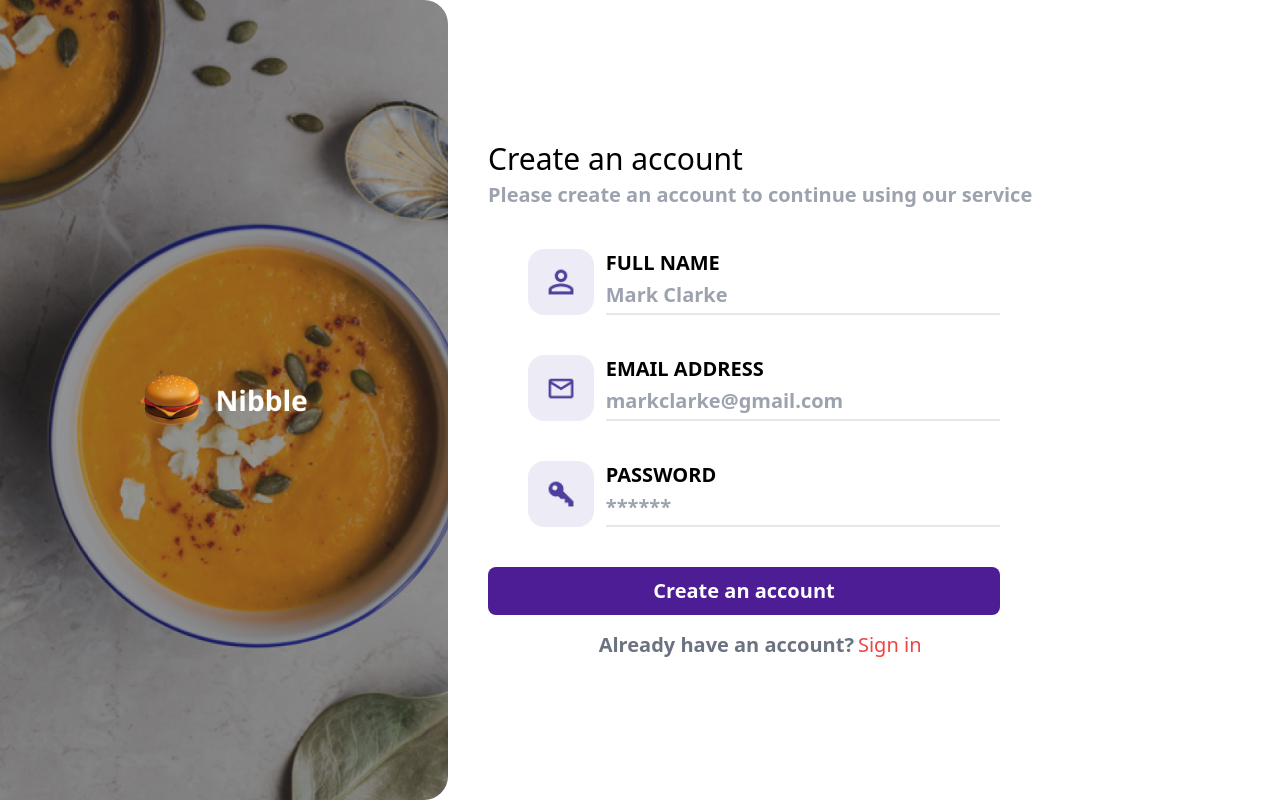
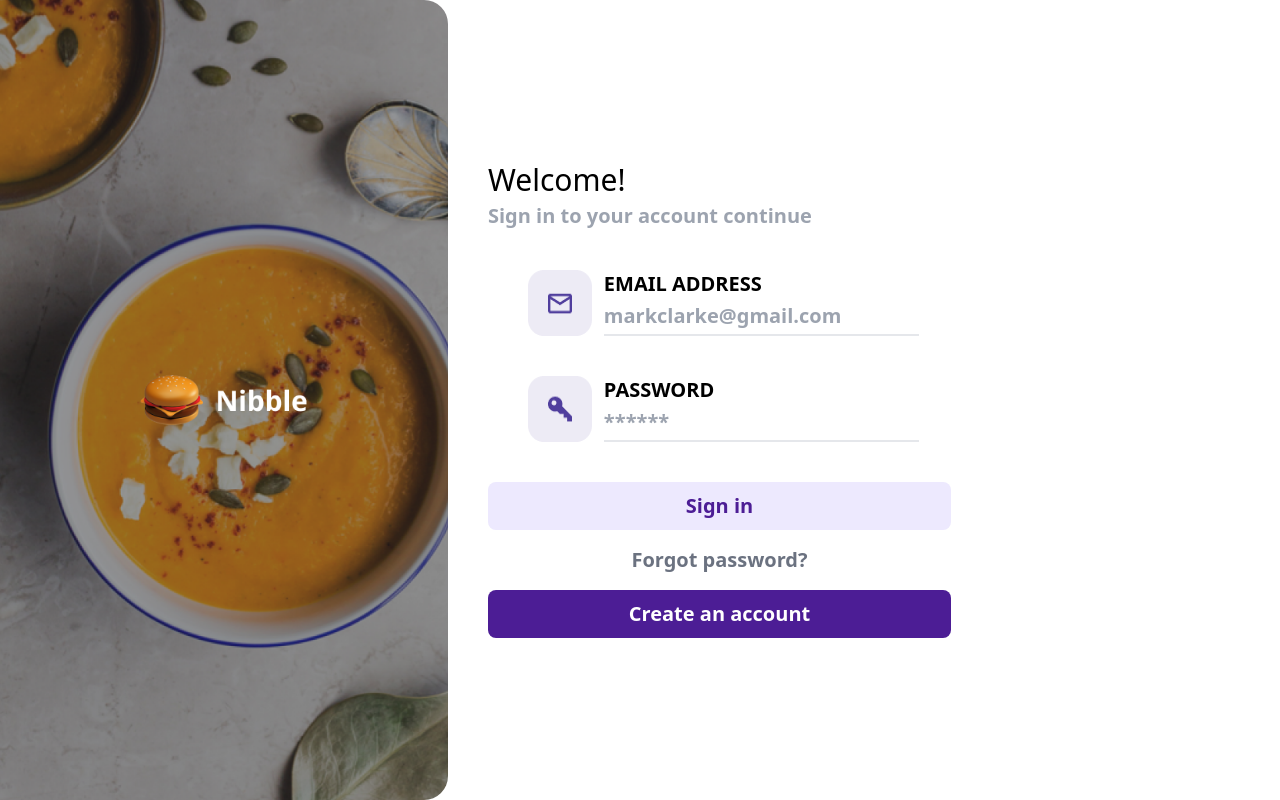
Before and after one commit to MohammadHoseynZamany/online-restaurant, a Next.js app: page /login in a window 1280 px wide. Built offline with nearby package versions, Linux system fonts and the light colour scheme.

Commit message:
want to add global variable

```diff
--- a/src/app/layout.js
+++ b/src/app/layout.js
@@ -4,8 +4,8 @@ import './globals.css'
 const inter = Inter({ subsets: ['latin'] })
 
 export const metadata = {
-  title: 'Create Next App',
-  description: 'Generated by create next app',
+  title: 'Online Restaurant',
+  description: 'Online Order Foods',
 }
 
 export default function RootLayout({ children }) {
--- a/src/pages/SignUp.js
+++ b/src/pages/SignUp.js
@@ -1,4 +1,5 @@
 import Image from "next/image"
+import Link from "next/link"
 import { useState, useEffect } from "react"
 import axios from "axios"
 
@@ -159,7 +160,7 @@ export default function SignUp() {
                     <button className="bg-violet-900 text-white rounded-lg w-full md:w-full md:max-w-lg h-10 lg:h-12" onClick={onSubmit}>Create an account</button>
                     <div className="text-center mt-4">
                         <p className="inline-block text-gray-500">Already have an account? </p>
-                        <a className="inline-block text-red-500 font-medium ml-1"> Sign in</a>
+                        <Link href="/login" className="inline-block text-red-500 font-medium ml-1"> Sign in</Link>
                     </div>
                 </div>
             </div>
--- a/src/pages/login.js
+++ b/src/pages/login.js
@@ -1,22 +1,22 @@
 import Image from "next/image"
+import Link from "next/link"
 import { useState, useEffect } from "react"
 import axios from "axios"
 
 // import require images
 import signupImage from "@public/signUp.png"
 import signupTabImage from "@public/signUpTab.png"
-import NameIcon from "@public/64px.png"
 import EmailIcon from "@public/Email.png"
 import PassIcon from "@public/password.png"
+import RootLayout from "@/app/layout"
 
 //import global css
 import '@/app/globals.css'
 
 
-
-export default function SignUp() {
-
+export default function SignUp(props) {
     const hasWindow = typeof window !== 'undefined';
+    console.log(props)
 
     function getWindowDimensions() {
         const width = hasWindow ? window.innerWidth : null;
@@ -60,29 +60,33 @@ export default function SignUp() {
 
     function inputFormData(){
         const password = getElementValue("password")
-        const username = getElementValue("userName")
         const email = getElementValue("email")
         setPass(password)
-        setUserName(username)
         setEmail(email)
         }
 
     const [emailError, setEmailEr] = useState()
-    const [userNameError, setUserNameEr] = useState()
     const [passwordError, setPassEr] = useState()
+//save response data
+    const [authorize, setAuthorize] = useState()
+    const [access, setAccess] = useState()
+    const [refresh, setRefresh] = useState()
+
 
     async function postData(data){
         try{
             const res = await axios.post(
-                "http://127.0.0.1:8000/users/register/",
+                "http://127.0.0.1:8000/users/login/",
                 data
-            )
-            console.log("response", res)
+            ).then((res) =>  {
+            getRes(res)
+            })
         } catch(err){
             if (err.response){
                 setEmailEr(err.response.data.email)
-                setUserNameEr(err.response.data.full_name)
                 setPassEr(err.response.data.password)
+                setAuthorize(err.response.statusText)
+                console.log(authorize)
             }
         }
 
@@ -99,15 +103,6 @@ export default function SignUp() {
             setPassEr("This field is required.")
             flag = false
         }
-
-        if (userNameH !== ""){
-            reqBody["full_name"] = userNameH
-            setUserNameEr()
-        } else {
-            setUserNameEr("This field is required.")
-            flag = false
-        }
-
         if (emailH !== ""){
             reqBody["email"] = emailH
             setEmailEr()
@@ -120,25 +115,24 @@ export default function SignUp() {
         }
     }
 
+    async function getRes(res){
+        await setAccess(res.data.access)
+        await setRefresh(res.data.refresh)
+        await setAuthorize(res.statusText)
+        console.log(`${access}\n${refresh}\n${authorize}`)
+    }
+
     return (
         <div className="block md:flex text-sm md:text-md lg:text-lg xl:text-xl 2xl:text-2xl font-semibold overflow-hidden">
             <Image src={signUpImage} alt="signUp" className="md:rounded-r-3xl md:rounded-b-none md:rounded-br-3xl rounded-b-3xl md:h-screen h-56 md:w-1/2 w-screen object-cover md:max-w-md" priority={true} />
             <div className="self-center flex justify-center">
                 <div className="px-6 mt-6 w-svw md:w-auto md:ml-4 md:block mb-6">
                     <h2 className="text-3xl font-medium">
-                        Create an account
+                        Welcome!
                     </h2>
                     <p className="text-gray-400 mt-1">
-                        Please create an account to continue using our service
+                        Sign in to your account continue
                     </p>
-                    <div className="flex m-10">
-                        <Image src={NameIcon} alt="Name" className="md:w-1/6" />
-                        <div className="w-full">
-                            <p className="ml-3">FULL NAME</p>
-                            <input type="text" className="border-b-2 ml-3 py-1 w-full" placeholder="Mark Clarke" id="userName" />
-                        </div>
-                        <p className="text-red-600 self-center pl-1 text-xs">{userNameError}</p>
-                    </div>
                     <div className="flex m-10">
                         <Image src={EmailIcon} alt="Email" className="md:w-1/6"/>
                         <div className="w-full">
@@ -148,18 +142,20 @@ export default function SignUp() {
                         <p className="text-red-600 self-center pl-1 text-xs">{emailError}</p>
                     </div>
                     <div className="flex m-10">
-                        <Image src={PassIcon} alt="pass" className="md:w-1/6" />
+                        <Image src={PassIcon} priority={true} alt="pass" className="md:w-1/6" />
                         <div className="w-full">
                             <p className="ml-3">PASSWORD</p>
                             <input type="password" className="border-b-2 ml-3 py-1 w-full" placeholder="******" id="password" />
                         </div>
                         <p className="text-red-600 self-center pl-1 text-xs">{passwordError}</p>
                     </div>
-                    <button className="bg-violet-900 text-white rounded-lg w-full md:w-full md:max-w-lg h-10 lg:h-12" onClick={onSubmit}>Create an account</button>
-                    <div className="text-center mt-4">
-                        <p className="inline-block text-gray-500">Already have an account? </p>
-                        <a className="inline-block text-red-500 font-medium ml-1"> Sign in</a>
+                    <button className="text-violet-900 bg-violet-100 rounded-lg w-full md:w-full md:max-w-lg h-10 lg:h-12" onClick={onSubmit}>Sign in</button>
+                    <div className="text-center my-4">
+                        <p className="inline-block text-gray-500">Forgot password? </p>
                     </div>
+                    <Link href="/SignUp">
+                        <button className="bg-violet-900 text-white rounded-lg w-full md:w-full md:max-w-lg h-10 lg:h-12">Create an account</button>
+                    </Link>
                 </div>
             </div>
         </div>
```
